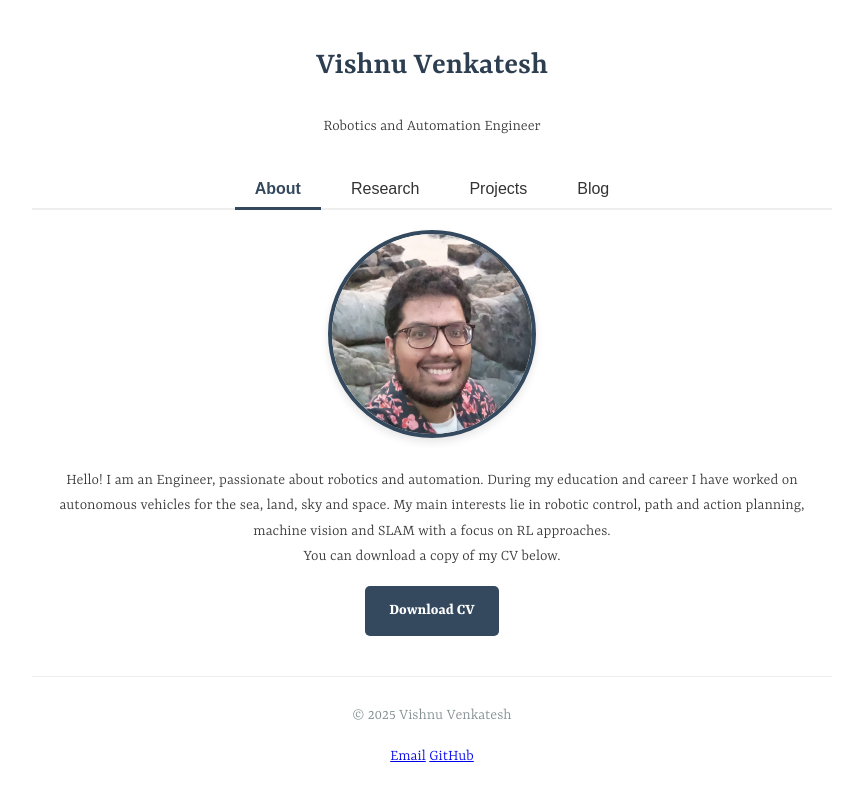
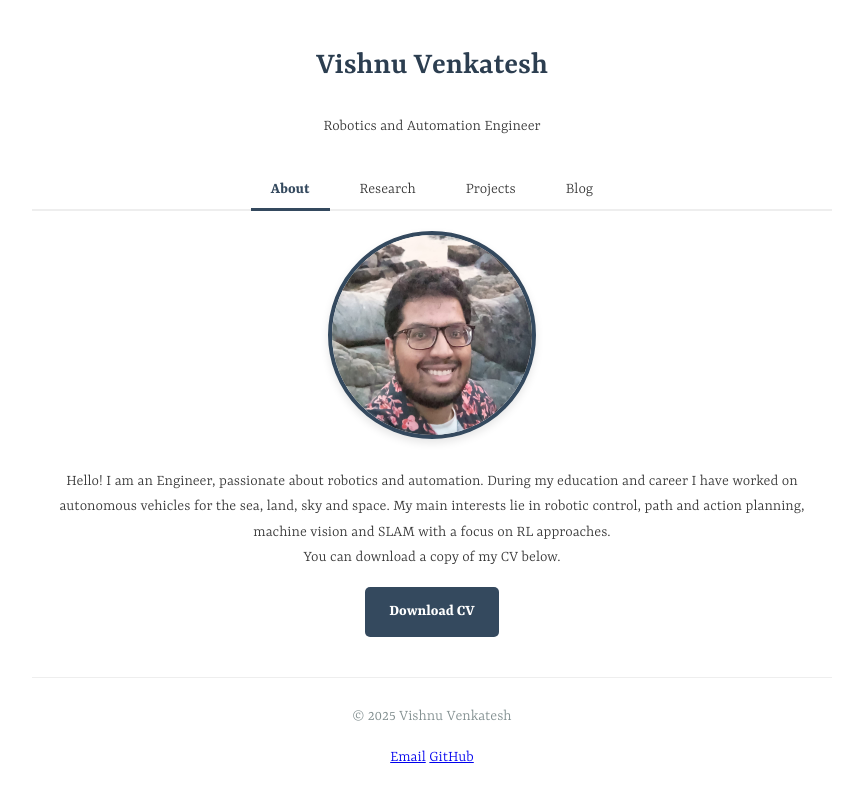
Before and after one commit to Vishnu96/Vishnu96.github.io, a Jekyll site: the page built from index.html, in a window 1280 px wide. Shown: the top 802 px of the page, without its empty margins (208-1071 px from the left). Built offline with Jekyll 4.4.1, drawn with Linux system fonts in a browser that asks for light colours.

Commit message:
modified blogs page.

```diff
--- a/css/main.css
+++ b/css/main.css
@@ -210,6 +210,8 @@ footer {
   padding: 10px 20px;
   margin: 0 5px;
   cursor: pointer;
+  font-family: inherit;
+  font-weight: inherit;
   font-size: 16px;
   color: #333;
   transition: all 0.3s ease;
```
Also changed, not shown: _layouts/post.html (renamed from _layouts/posts.html).
